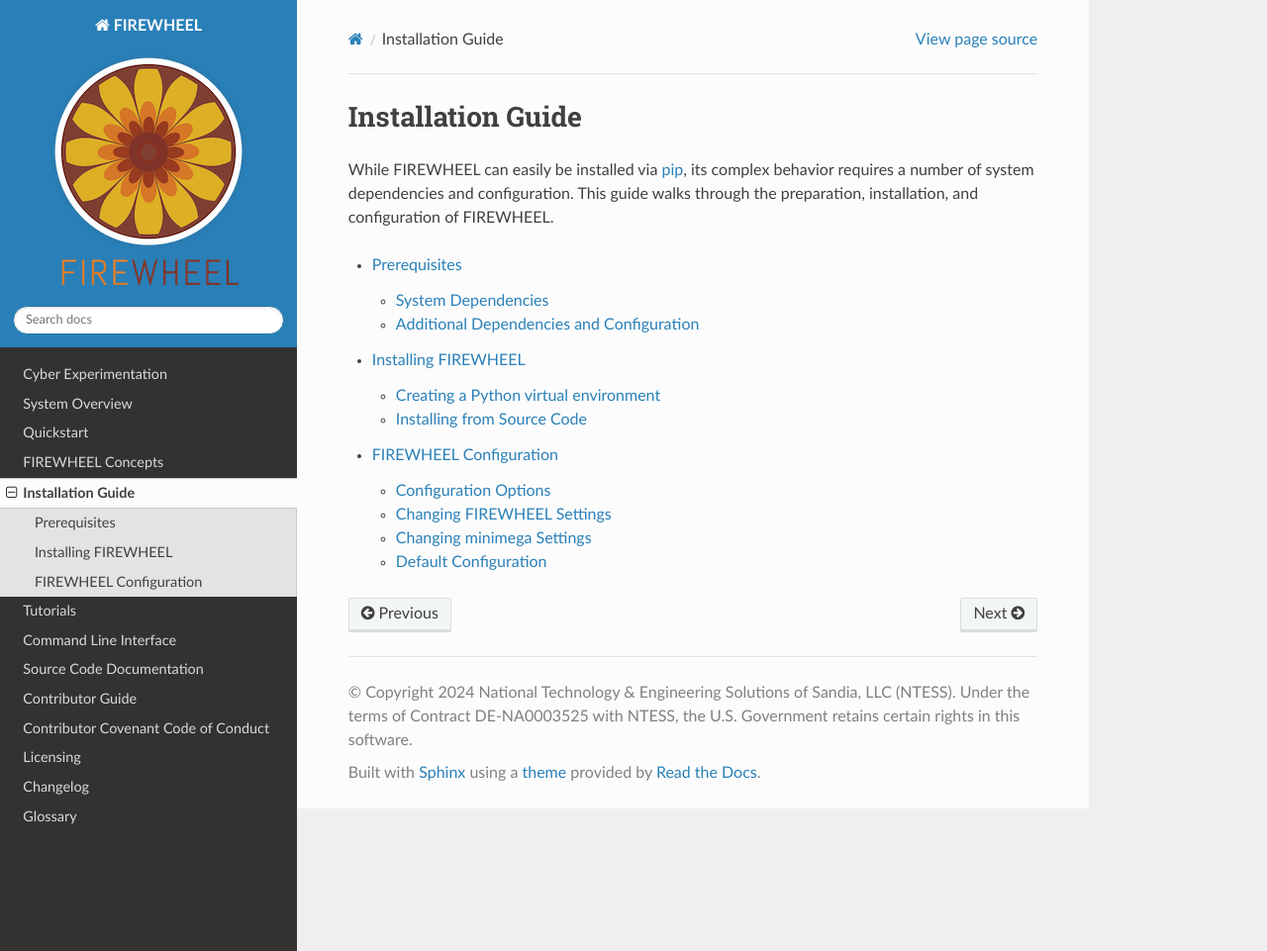
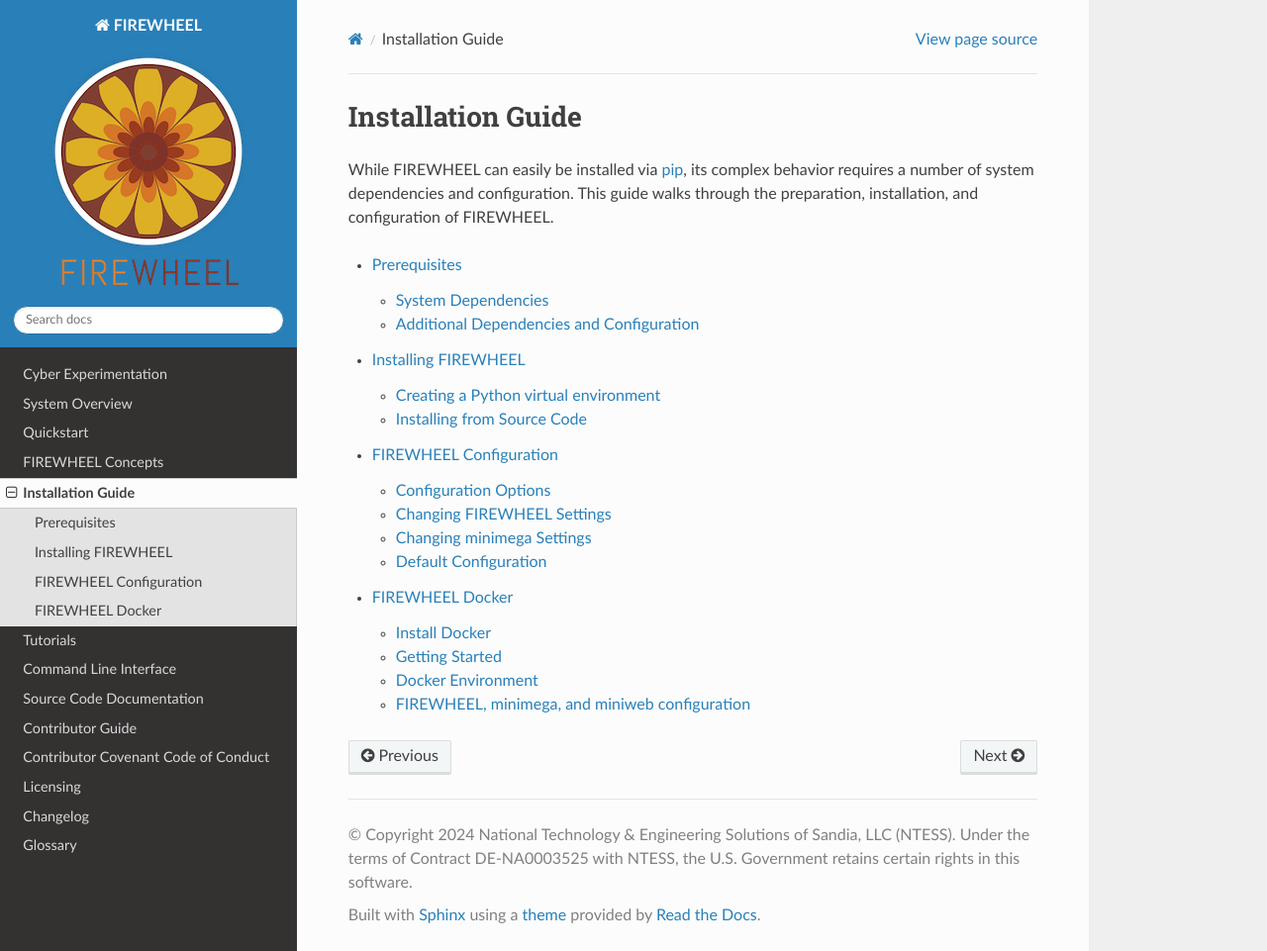
Before and after one commit to sdelliot/firewheel, a Sphinx documentation site: the page built from docs/source/install/index.rst, in a window 1280 px wide and 961 px high. Shown: the whole window at 99% size. Built offline with Sphinx 7.4.7 and the Read the Docs theme 3.1.0, drawn with Linux system fonts in a browser that asks for light colours; pages that are not in the unit, such as notebooks, are missing from menus; the version number could not be read and is left out.

Commit message:
Adding the docker docs

````diff
--- /dev/null
+++ b/docs/source/install/docker.md
@@ -0,0 +1,2 @@
+```{include} ../../../docker/README.md
+```
--- a/docs/source/install/index.rst
+++ b/docs/source/install/index.rst
@@ -13,3 +13,4 @@
     prereqs
     install
     configuration
+    docker
````
